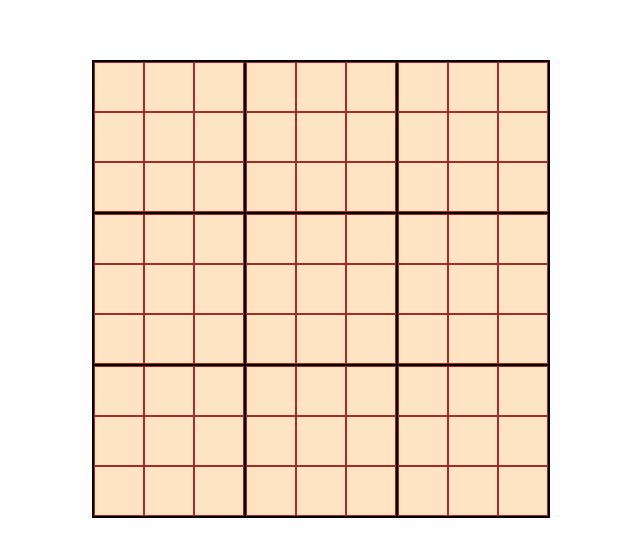
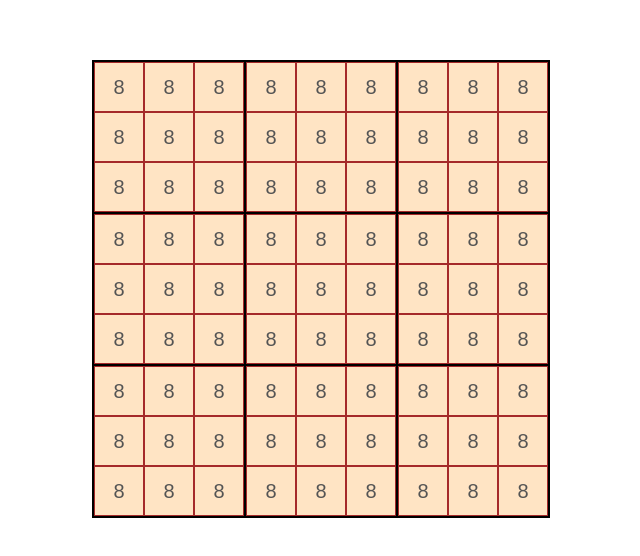
Before and after one commit to sharanyavaidyanath/Sudoku, a React (Create React App) app: page / in a window 1280 px wide. Shown: the part 140-696 px from the top of the page, without its empty margins (108-748 px from the left). Built offline with nearby package versions, Linux system fonts and the light colour scheme.

Commit message:
Adding Preset value

```diff
--- a/src/cell/index.tsx
+++ b/src/cell/index.tsx
@@ -11,7 +11,10 @@ const Input = styled.input`
     outline: none;
 `;
 
-const Cell = () => {
+interface CellProps {
+    preset?: number;
+}
+const Cell = ({ preset }: CellProps) => {
     const [value, setValue] = React.useState('');
     const onCellInput = (event: React.ChangeEvent<HTMLInputElement>) => {
         const inputValue = event.target.value;
@@ -24,6 +27,13 @@ const Cell = () => {
         }
     };
 
-    return <Input type="text" onChange={onCellInput} value={value}></Input>;
+    return (
+        <Input
+            type="text"
+            onChange={onCellInput}
+            value={preset || value}
+            disabled={Boolean(preset)}
+        ></Input>
+    );
 };
 export default Cell;
--- a/src/inner-grid/index.tsx
+++ b/src/inner-grid/index.tsx
@@ -13,7 +13,7 @@ const InnerGrid = () => {
     return (
         <InnerGridContainer>
             {Array.from({ length: 9 }).map((_, index) => (
-                <Cell key={index} />
+                <Cell key={index} preset={8} />
             ))}
         </InnerGridContainer>
     );
```
